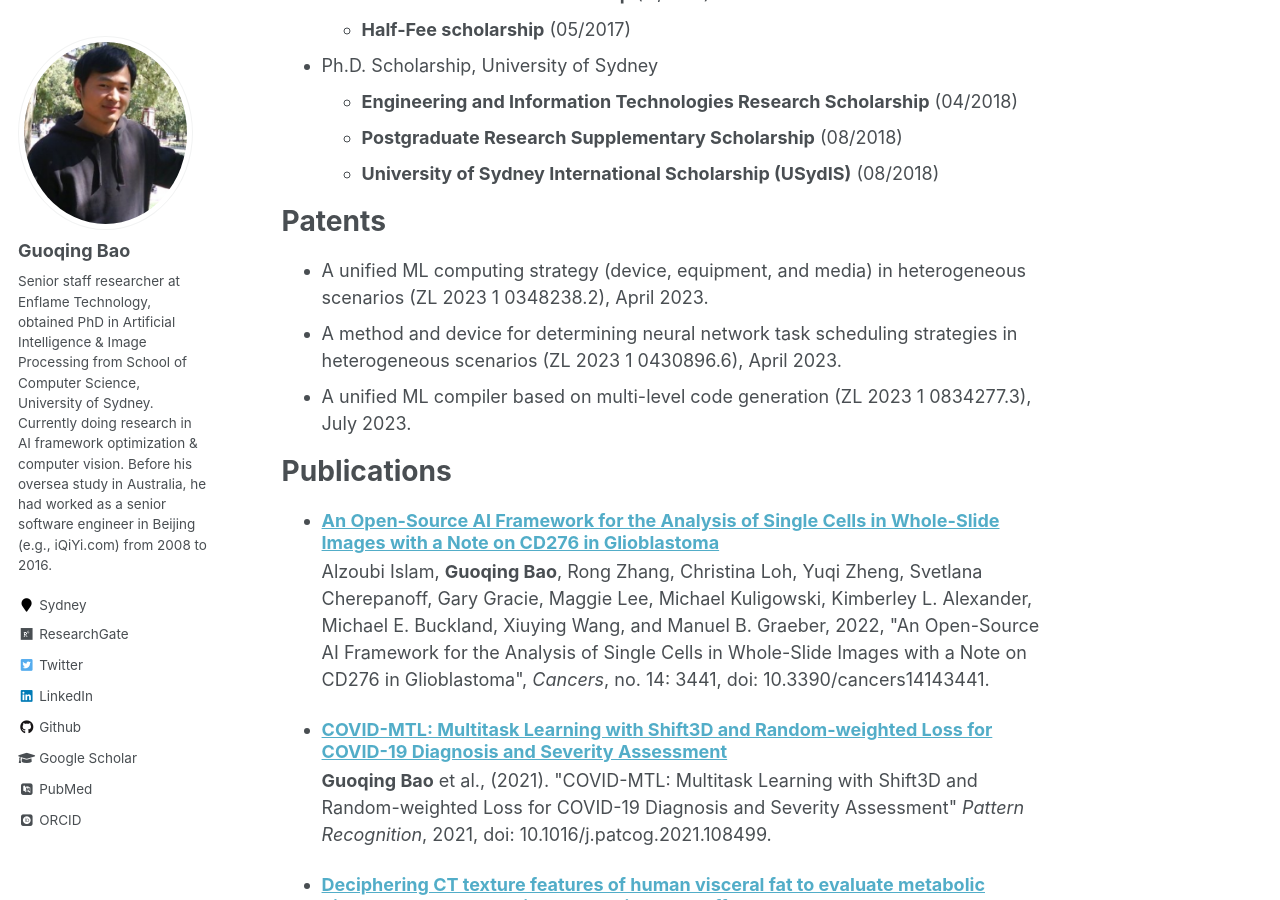
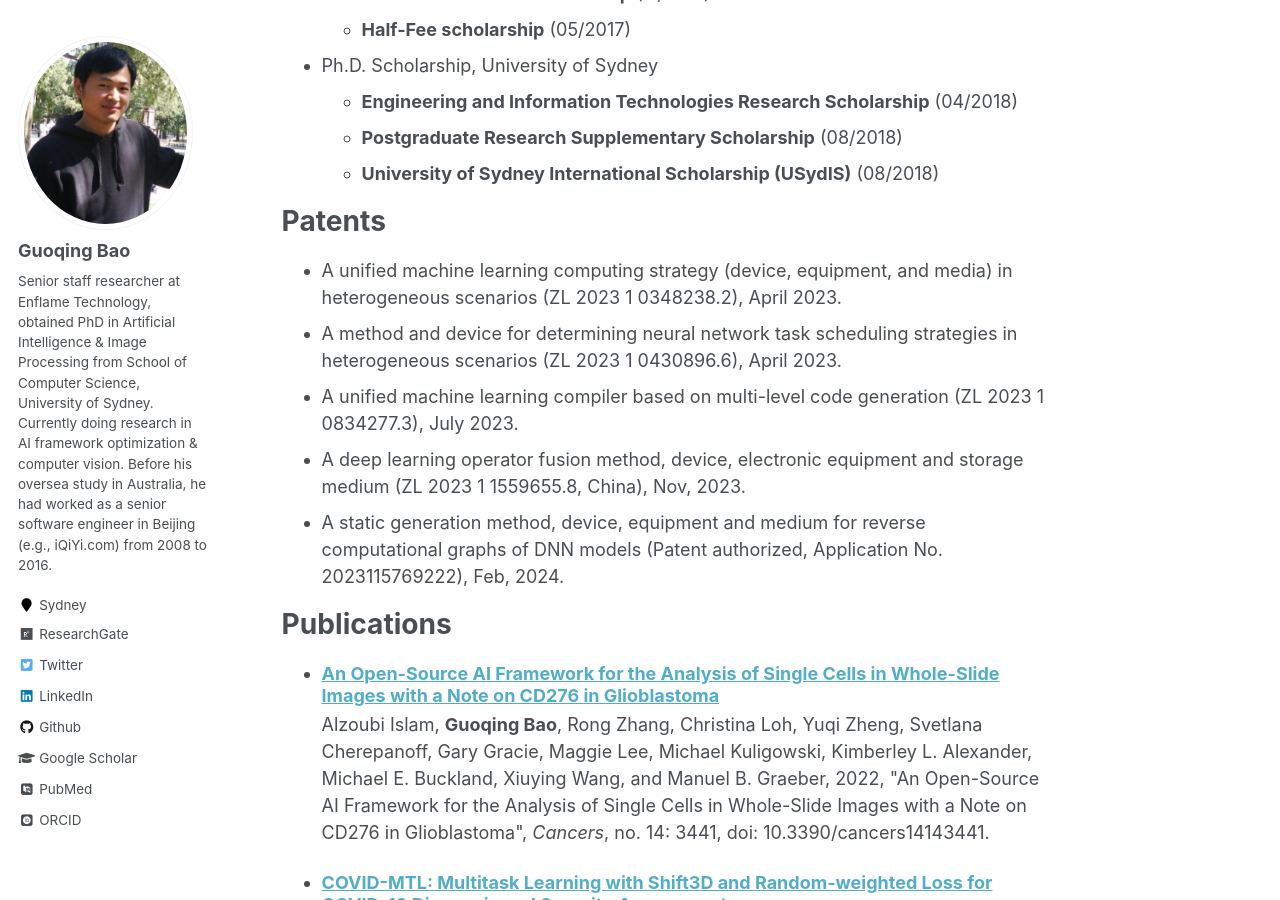
Before and after one commit to guoqingbao/guoqingbao.github.io, a Jekyll site: the page built from _pages/about.md, in a window 1280 px wide and 900 px high, scrolled down 2135 px. Built offline with Jekyll 4.4.1, drawn with Linux system fonts in a browser that asks for light colours; some web fonts are replaced; some of the changed text lies outside the part shown.

Commit message:
Update about.md

```diff
--- a/_pages/about.md
+++ b/_pages/about.md
@@ -61,9 +61,11 @@ Academic Awards
 
 Patents
 ======
-* A unified ML computing strategy (device, equipment, and media) in heterogeneous scenarios (ZL 2023 1 0348238.2), April 2023.
+* A unified machine learning computing strategy (device, equipment, and media) in heterogeneous scenarios (ZL 2023 1 0348238.2), April 2023.
 * A method and device for determining neural network task scheduling strategies in heterogeneous scenarios (ZL 2023 1 0430896.6), April 2023.
-* A unified ML compiler based on multi-level code generation (ZL 2023 1 0834277.3), July 2023.
+* A unified machine learning compiler based on multi-level code generation (ZL 2023 1 0834277.3), July 2023.
+* A deep learning operator fusion method, device, electronic equipment and storage medium (ZL 2023 1 1559655.8, China), Nov, 2023.
+* A static generation method, device, equipment and medium for reverse computational graphs of DNN models (Patent authorized, Application No. 2023115769222), Feb, 2024.
 
 Publications
 ======
```
Also changed, not shown: other parts of _pages/about.md (+5 -2 lines).
